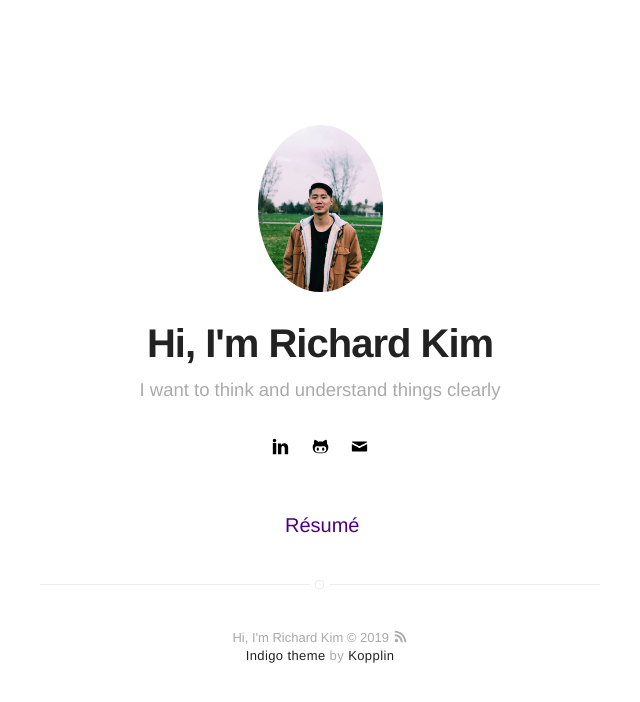
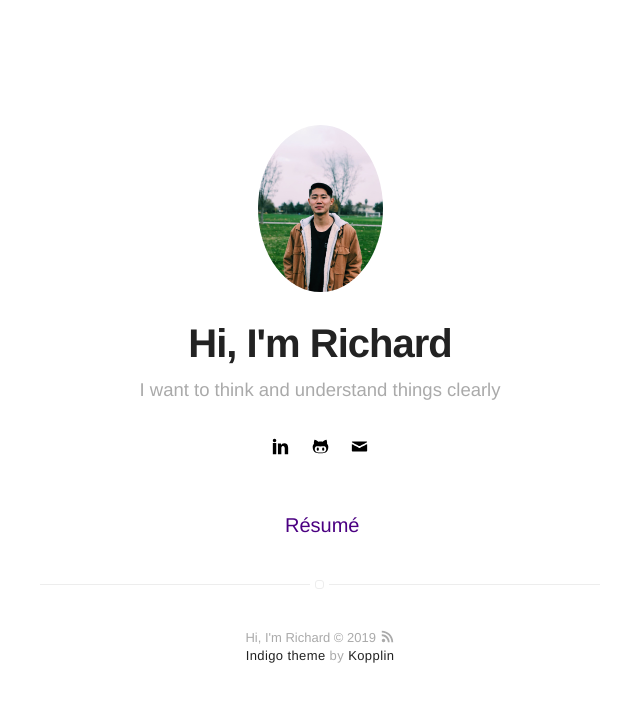
Before and after one commit to khgkim/khgkim.github.io, a Jekyll site: the page built from index.html, in a window 1280 px wide. Shown: the top 702 px of the page, without its empty margins (320-960 px from the left). Built offline with Jekyll 4.4.1, drawn with Linux system fonts in a browser that asks for light colours.

```diff
--- a/_config.yml
+++ b/_config.yml
@@ -1,5 +1,5 @@
 # main text of home
-name: Hi, I'm Richard Kim
+name: Hi, I'm Richard
 bio: I want to think and understand things clearly
 
 # twitter summary info
```
Also changed, not shown: assets/images/favicon/favicon.ico, 2 other files.
